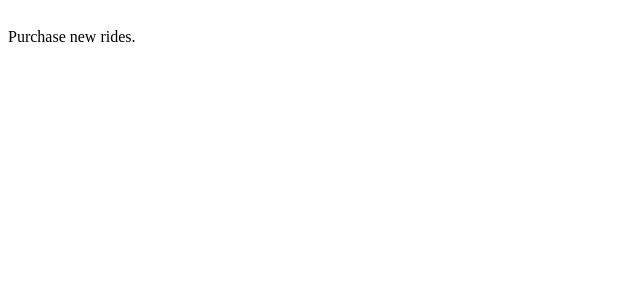
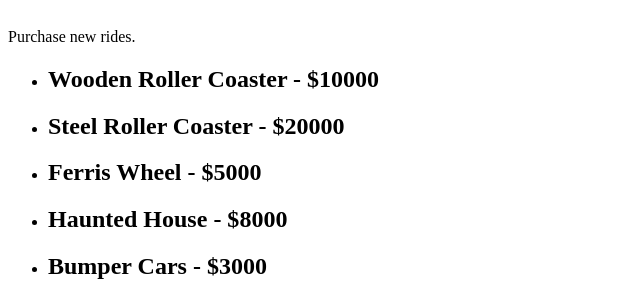
Before and after one commit to felucius/roller-coaster-manager-webapp, a Next.js app: page /rides in a window 1280 px wide. Shown: the part 499-797 px from the top of the page, without its empty margins (0-640 px from the left). Built offline with nearby package versions, Linux system fonts and the light colour scheme.

Commit message:
Retrieved the rides and show them to the rides screen

```diff
--- a/components/screens/RidesScreen.tsx
+++ b/components/screens/RidesScreen.tsx
@@ -1,10 +1,22 @@
 "use client";
 
+import { getPurhaseableRides } from "@/features/rides/logic";
+
 export default function RidesScreen() {
+  const rides = getPurhaseableRides();
+
   return (
     <main>
       <h1>Rides</h1>
       <p>Purchase new rides.</p>
+
+      <ul>
+        {rides.map((ride) => (
+          <li key={ride.id}>
+            <h2>{ride.name} - ${ride.buildCost}</h2>
+          </li>
+        ))}
+      </ul>
     </main>
   );
 }
```
